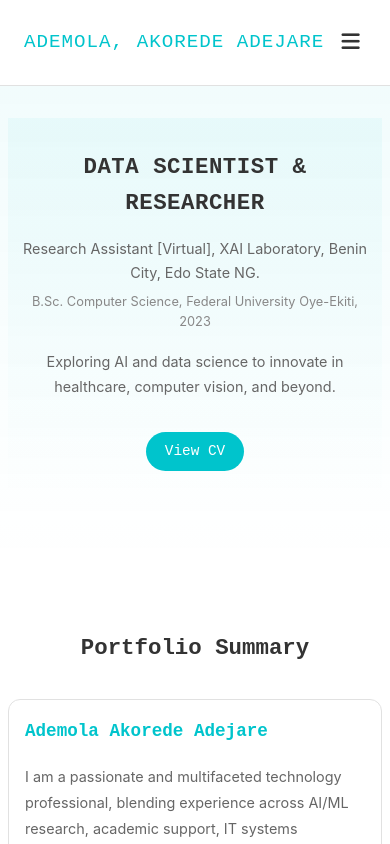
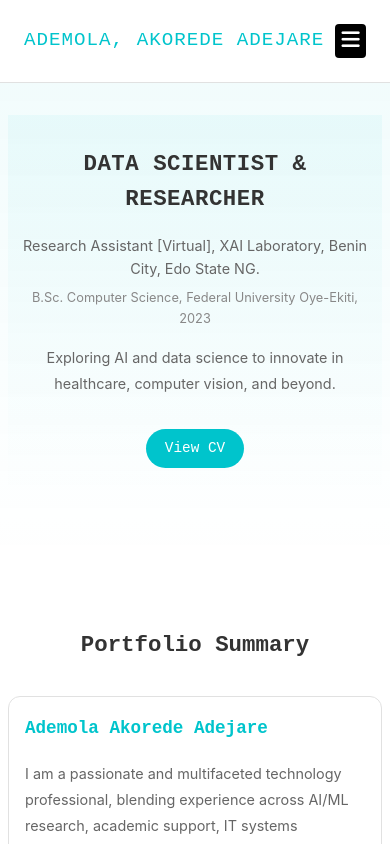
Before and after one commit to Akobabs/akobabs.github.io, a React (Create React App) app: page / in a window 390 px wide. Shown: the top 844 px of the page. Built offline with nearby package versions, Linux system fonts and the light colour scheme; a small style sheet from the web is missing.

Commit message:
Update App.css

```diff
--- a/src/App.css
+++ b/src/App.css
@@ -63,13 +63,19 @@ nav {
 /* Hamburger Menu */
 .hamburger {
   display: none; /* Hidden by default on larger screens */
-  background: none;
+  background: #000; /* Black background */
   border: none;
-  font-size: 1.5rem;
-  color: #333;
+  font-size: 1.8rem; /* Larger icon for better visibility */
+  color: #fff; /* White icon color for contrast */
   cursor: pointer;
-  padding: 0.5rem;
+  padding: 0.5rem 0.8rem; /* Increased padding for tap area */
+  border-radius: 4px; /* Rounded corners */
   z-index: 1002; /* Ensure it stays above other elements */
+  line-height: 1; /* Ensure icon alignment */
+}
+
+.hamburger i {
+  display: block; /* Ensure icon is visible */
 }
 
 .nav-links {
@@ -81,50 +87,134 @@ nav {
   display: flex; /* For mobile, this will be styled in media query */
 }
 
-nav ul li {
-  display: inline-block;
+/* ... Other styles ... */
+
+/* Responsive Design */
+
+/* Tablets (768px and below) */
+@media (max-width: 768px) {
+  /* Navigation */
+  .nav-container {
+      flex-direction: row;
+      justify-content: space-between;
+      align-items: center;
+      padding: 1rem;
+      position: relative;
+  }
+
+  .site-title {
+      font-size: 1.4rem;
+      text-align: left;
+  }
+
+  .hamburger {
+      display: block; /* Show hamburger icon on tablets and mobile */
+  }
+
+  .nav-links {
+      display: none; /* Hide links by default on mobile */
+      position: absolute;
+      top: 100%; /* Position below the nav bar */
+      left: 0;
+      right: 0;
+      background: #fff;
+      flex-direction: column;
+      align-items: center;
+      padding: 1rem 0;
+      box-shadow: 0 4px 8px rgba(0, 0, 0, 0.1);
+      z-index: 1001;
+  }
+
+  .nav-links.active {
+      display: flex; /* Show links when menu is toggled */
   }
 
   nav ul li a {
-  font-family: 'Roboto Mono', monospace;
-  font-size: 1rem;
-  color: #333;
-  transition: color 0.3s ease;
-}
-
-nav ul li a:hover {
-  color: #00c4cc;
+      font-size: 1rem;
+      padding: 0.8rem 1rem;
+      width: 100%;
+      text-align: center;
   }
 
   /* Dark Mode Toggle */
   .dark-mode-toggle {
-  position: fixed;
-  top: 20px;
-  right: 20px;
+      top: 10px;
+      right: 50px; /* Adjusted to avoid overlap with hamburger */
       padding: 0.5rem 1rem;
+      font-size: 0.9rem;
+  }
+
+  .dark-mode-toggle i {
+      font-size: 1rem;
+  }
+
+  .dark-mode-toggle span {
+      font-size: 0.9rem;
+  }
+
+  /* ... Other styles ... */
+
+  /* Dark Mode Adjustments for Mobile */
+  .dark-mode .nav-links {
+      background: #2a2a2a;
+  }
+
+  .dark-mode .nav-links li a {
+      color: #ccc;
+  }
+
+  .dark-mode .nav-links li a:hover {
       background: #333;
-  color: #fff;
-  border: none;
-  border-radius: 4px;
-  cursor: pointer;
-  font-family: 'Roboto Mono', monospace;
-  display: flex;
-  align-items: center;
-  gap: 0.5rem;
-  z-index: 1001; /* Ensure it stays above other elements */
-  transition: background 0.3s ease;
-}
-
-.dark-mode-toggle:hover {
-  background: #555;
+  }
+
+  .dark-mode .hamburger {
+      background: #333; /* Slightly lighter black in dark mode */
+      color: #fff; /* Keep icon white for visibility */
+  }
+}
+
+/* Mobile Phones (480px and below) */
+@media (max-width: 480px) {
+  /* Navigation */
+  .nav-container {
+      padding: 0.5rem;
+  }
+
+  .site-title {
+      font-size: 1.2rem;
+  }
+
+  .hamburger {
+      font-size: 1.5rem; /* Slightly smaller on mobile */
+      padding: 0.4rem 0.6rem;
+  }
+
+  .nav-links {
+      padding: 0.5rem 0;
+  }
+
+  .nav-links li a {
+      font-size: 0.9rem;
+      padding: 0.6rem 1rem;
+  }
+
+  /* Dark Mode Toggle */
+  .dark-mode-toggle {
+      top: 10px;
+      right: 40px; /* Adjusted for smaller screens */
+      padding: 0.4rem 0.8rem;
+      font-size: 0.8rem;
   }
 
   .dark-mode-toggle i {
-  font-size: 1rem;
+      font-size: 0.9rem;
   }
 
   .dark-mode-toggle span {
-  font-size: 0.9rem;
+      font-size: 0.8rem;
+  }
+
+  /* ... Other styles ... */
 }
 
 /* Hero Section */
```
Lines whose indentation alone changed are shown as unchanged.
